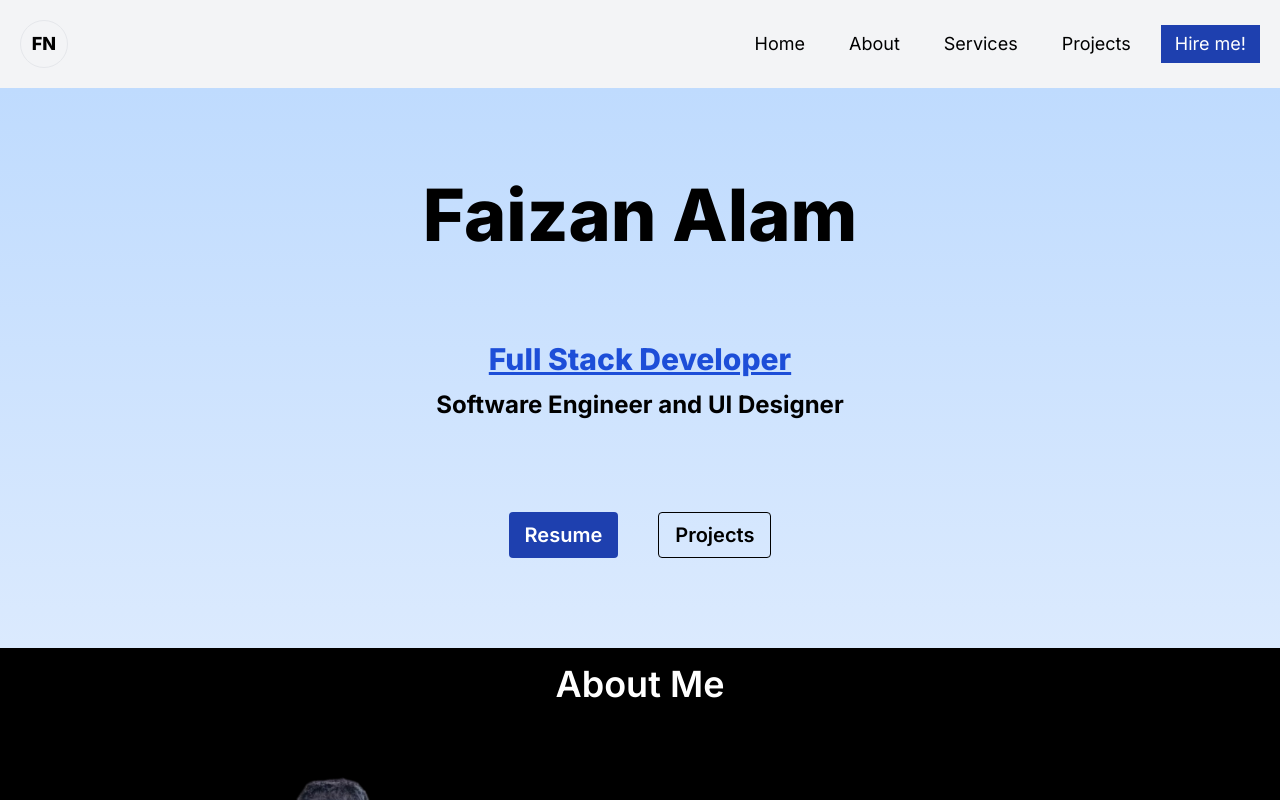
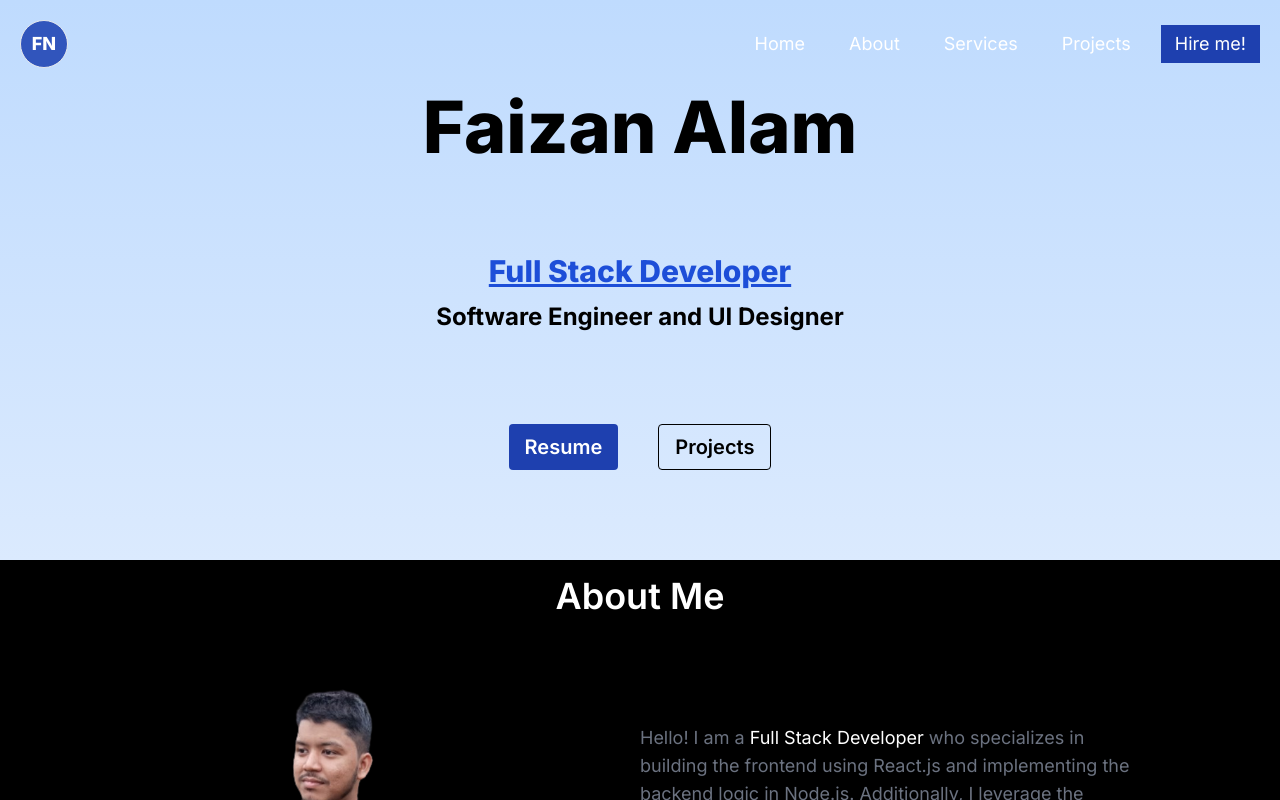
Before and after one commit to faizan619/Faizan_Dev_Portfolio, a Next.js app: page / in a window 1280 px wide. Shown: the top 800 px of the page. Built offline with nearby package versions, Linux system fonts and the light colour scheme.

Commit message:
navbar design done

```diff
--- a/src/app/Components/Navbar.js
+++ b/src/app/Components/Navbar.js
@@ -1,18 +1,20 @@
 import "./style/navbar.css";
 export default function Navbar() {
   return (
-    <nav className="flex items-center justify-between p-5 dark:bg-[#022f69] bg-gray-100 dark:text-white sticky top-0 z-10">
-      <div className="flex items-center justify-center w-12 h-12 rounded-full border">
-              <span className="font-extrabold text-lg">FN</span>
+    // dark:bg-[#022f69] bg-[#3155bc]
+    <nav className="flex items-center justify-between p-5  dark:text-white fixed w-screen top-0 z-10 hello">
+      <div className="flex items-center justify-center w-12 h-12 bg-[#3155bc] rounded-full border">
+              <span className="font-extrabold text-lg text-white">FN</span>
             </div>
       <ul className="nav-links">
         <input type="checkbox" id="checkbox_toggle" />
         <label htmlFor="checkbox_toggle" className="select-none text-2xl cursor-pointer hamburger">&#9776;</label>
-        <div className="flex text-center bg-gray-800 gap-4 text-lg menu md:dark:bg-[#022f69] md:bg-gray-100 ">
-          <li className="hover:bg-blue-700"><a href="#home">Home</a></li>
-          <li className="hover:bg-blue-700"><a href="#about">About</a></li>
-          <li className="hover:bg-blue-700 "><a href="#service">Services</a></li>
-          <li className="hover:bg-blue-700"><a href="#project">Projects</a></li>
+        <div className="flex text-center gap-4 text-lg menu bg-transparent text-white">
+        {/* <div className="flex text-center bg-gray-800 gap-4 text-lg menu md:dark:bg-[#022f69] md:bg-gray-100 "> */}
+          <li className="hover:bg-[#3155bc]"><a href="#home">Home</a></li>
+          <li className="hover:bg-[#3155bc]"><a href="#about">About</a></li>
+          <li className="hover:bg-[#3155bc] "><a href="#service">Services</a></li>
+          <li className="hover:bg-[#3155bc]"><a href="#project">Projects</a></li>
           <li className=" bg-blue-800 text-white"><a href="/">Hire me!</a></li>
         </div>
       </ul>
```
